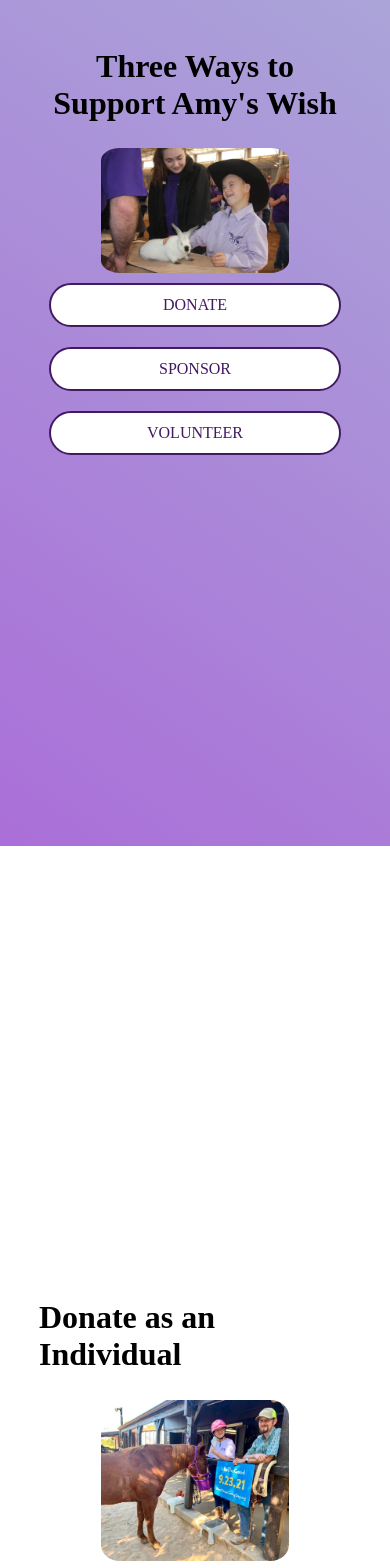
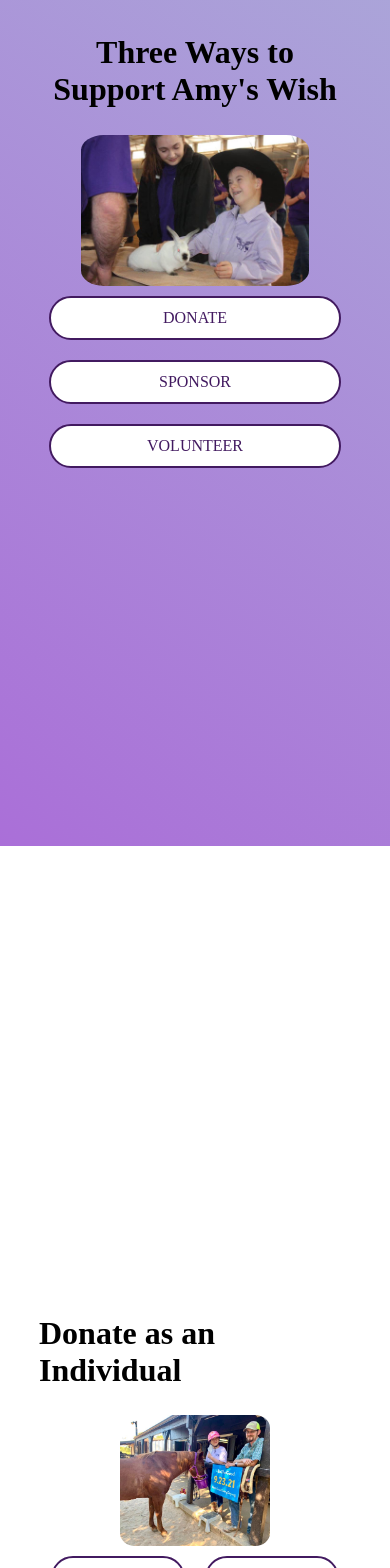
Before and after one commit to rjames187/amys-wish-with-wings-website, a React (Create React App) app in the folder client/: page /support in a window 390 px wide. Shown: the part 360-1928 px from the top of the page. Built offline with nearby package versions, Linux system fonts and the light colour scheme.

Commit message:
change support page image dimensions to eliminate skinniness

```diff
--- a/client/src/Pages/Support/Support.css
+++ b/client/src/Pages/Support/Support.css
@@ -61,3 +61,17 @@ section {
     flex-direction: column;
 
 }
+
+.large-img-support {
+    max-width: 60%;
+    max-height: 50%;
+    object-fit: cover;
+}
+
+@media only screen and (max-width: 600px){
+    .large-img-support {
+        max-width: 90%;
+        max-height: 30%;
+        object-fit: cover;
+    }
+}
--- a/client/src/Pages/Support/Support.js
+++ b/client/src/Pages/Support/Support.js
@@ -17,7 +17,7 @@ export default function Support() {
                 <section id="main-section-support" className="purple-section">
                     <div className="section-content">
                         <h1 className="header-32 text-align-center">Three Ways to Support Amy's Wish</h1>
-                        <img className="large-img" src="wyatt.jpg" alt=""/>
+                        <img className="large-img-support" src="wyatt.jpg" alt=""/>
                         <div id="support-horizontal" className="horizontal">
                             <a className="button-link side-margin" href="#donate-section">Donate</a>
                             <a className="button-link side-margin" href="#sponsor-section">Sponsor</a>
@@ -28,7 +28,7 @@ export default function Support() {
                 <section id="donate-section" className="white-section">
                     <div className="section-content">
                         <h2 className="header-32">Donate as an Individual</h2>
-                        <img className="large-img" src="bethegood.jpg" alt=""/>
+                        <img className="large-img-support" src="bethegood.jpg" alt=""/>
                         <div className="horizontal">
                             <a className="button-link side-margin" href="https://www.paypal.com/donate?token=PLCdL6mHfS5fyo7m7gNCAwQcSbX2HNQgm7qZhsUHZ3r8Ld2aqSht91pf-LXWeysF4ngAq59kSkra6bkc">PayPal</a>
                             <a className="button-link side-margin" href="https://account.venmo.com/u/doreen-bruton">Venmo</a>
```
